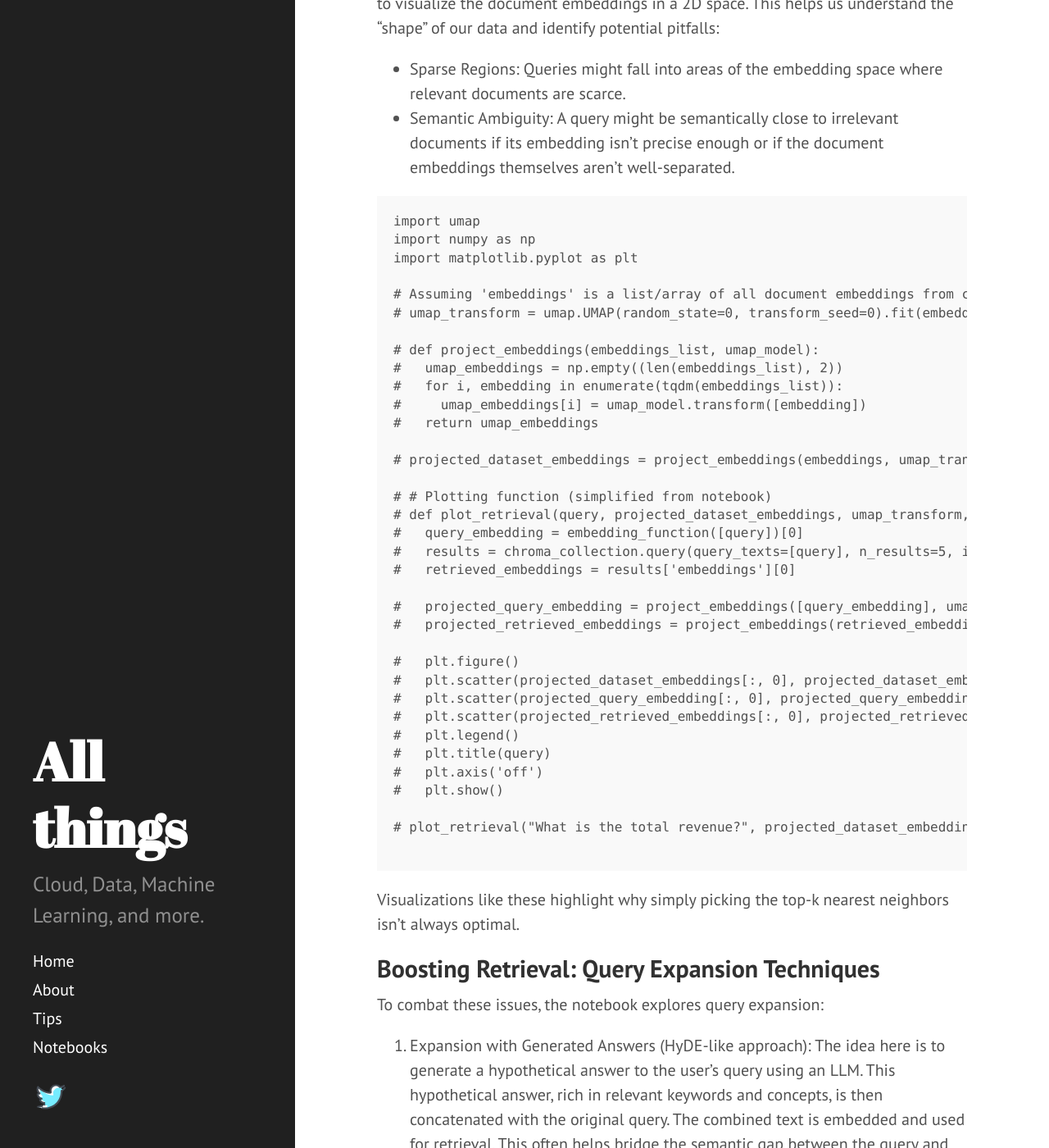
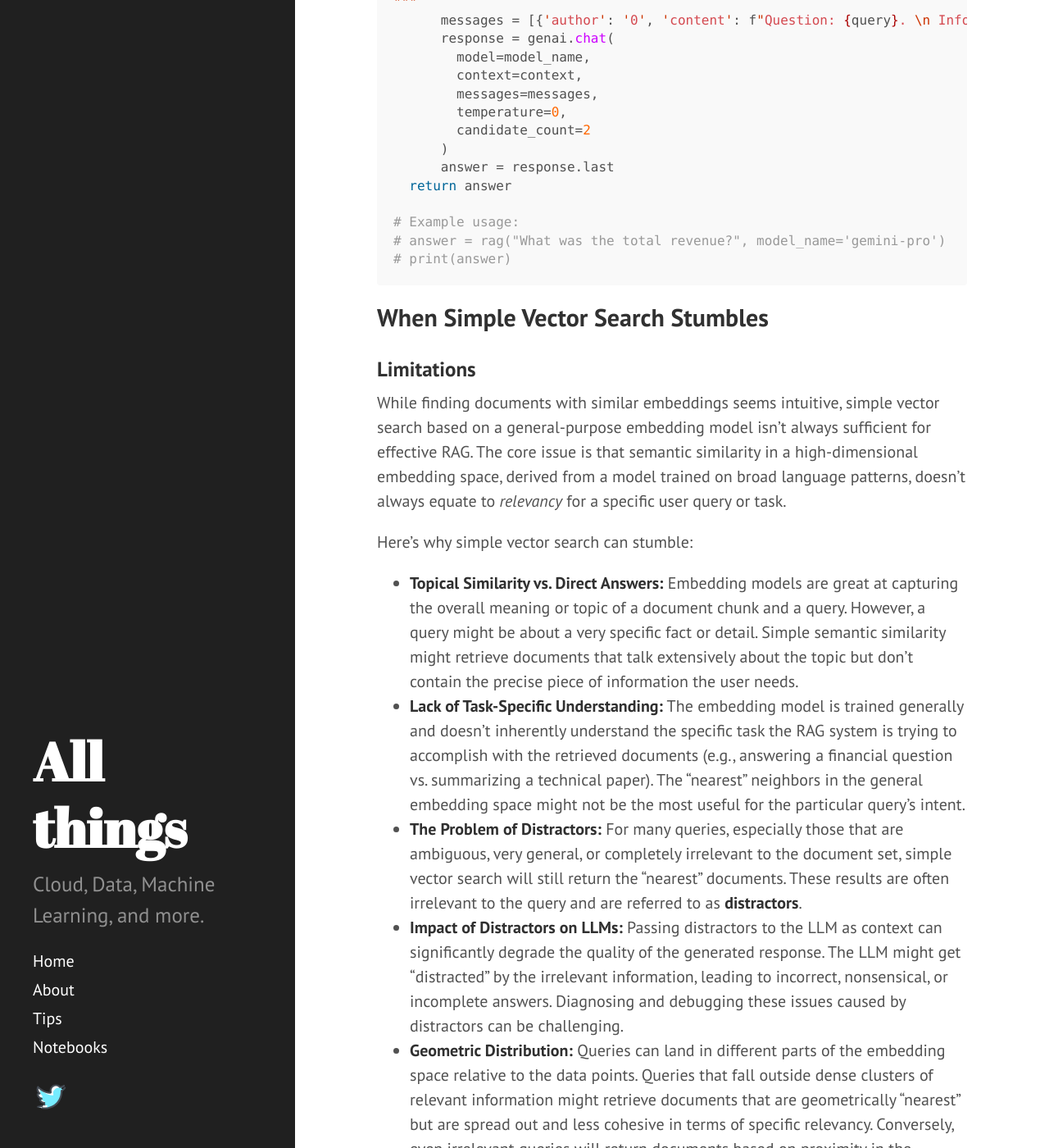
Before and after one commit to dzlab/dzlab.github.io, a Jekyll site: the page built from _posts/2025-05-24-advanced-rag.md, in a window 1280 px wide and 1400 px high, scrolled down 3493 px. Shown: the whole window at 82% size. Built offline with Jekyll 4.4.1, drawn with Linux system fonts in a browser that asks for light colours; nearby versions of some CDN libraries; a script that is not in the unit is left out; the table of contents is made by our own code; some of the changed text lies outside the part shown.

Commit message:
added visualization for simple rag pitfalls

````diff
--- a/_posts/2025-05-24-advanced-rag.md
+++ b/_posts/2025-05-24-advanced-rag.md
@@ -15,17 +15,17 @@
 
 At its heart, RAG relies on vector databases as a knowledge source, storing information as embeddings (i.e. numerical vectors) that represent the semantic meaning of text, images, or other data types in a high-dimensional space. These embeddings are used to query and retrieve relevant information before generating a response from the LLM, improving the model's ability to provide contextually accurate answers.
 
-While basic vector search with embeddings is a great starting point, we often encounter scenarios where it falls short. This blog post, explores how we can enhance a RAG pipelines using query expansion and re-ranking, with practical examples using ChromaDB and Google's Generative AI models.
-
-
-The journey begins with a common RAG setup: ingesting a document (in this case, Cisco's 2023 Annual Report), splitting it into manageable chunks, embedding these chunks, and storing them in a vector database like ChromaDB.
+While basic vector search with embeddings is a great starting point, we often encounter scenarios where it falls short. It tends to find documents that discuss similar *topics* as the query, but don't necessarily contain the direct *answer* needed. This can lead to the LLM receiving irrelevant information, known as "distractors," which can degrade the quality of the generated response and make debugging difficult.
+This blog post, explores how we can enhance a RAG pipelines using query expansion and re-ranking, with practical examples using ChromaDB and Google's Generative AI models.
 
 ## The Foundation: Embeddings-Based Retrieval
 
+Many teams start with simple retrieval methods, often relying on semantic similarity or basic embeddings. The common workflow involves ingesting documents, splitting them into manageable chunks, embedding these chunks, and storing them in a vector database like ChromaDB. When a user submits a query, this get embed with same way as the chunks were embedded. Then finding documents with the most similar embeddings (nearest neighbors), and feeding those documents as context to the LLM.
 
-First, let's quickly start with a basic RAG pipeline:
+Let's build this basic RAG pipeline:
 
-1. Document Loading & Preprocessing: A PDF document is loaded, and its text is extracted. This raw text is then split into smaller, more manageable chunks. The notebook uses both RecursiveCharacterTextSplitter and SentenceTransformersTokenTextSplitter to illustrate different approaches to chunking.
+### 1. Document Loading & Preprocessing:
+We will load a PDF document, and extract its text content. The raw text is then split into smaller, more manageable chunks. We use both `RecursiveCharacterTextSplitter` and `SentenceTransformersTokenTextSplitter` to for chunking.
 
 ```python
 from pypdf import PdfReader
@@ -52,7 +52,8 @@
   token_split_texts += token_splitter.split_text(text)
 ```
 
-2. Embedding & Indexing: These text chunks are then converted into dense vector embeddings using a sentence transformer model. ChromaDB is used as the vector store, with SentenceTransformerEmbeddingFunction handling the embedding process.
+### 2. Embedding & Indexing:
+The text chunks are then converted into dense vector embeddings using a sentence transformer model. [ChromaDB](https://www.trychroma.com/) is used as the vector store, with `SentenceTransformerEmbeddingFunction` handling the embedding process.
 
 ```python
 import chromadb
@@ -115,13 +117,28 @@
 # print(answer)
 ```
 
-## When Simple Vector Search Stumbles: Visualizing Embeddings
-The notebook cleverly uses UMAP (Uniform Manifold Approximation and Projection) to visualize the document embeddings in a 2D space. This helps us understand the "shape" of our data and identify potential pitfalls:
+## When Simple Vector Search Stumbles
+
+### Limitations
+While finding documents with similar embeddings seems intuitive, simple vector search based on a general-purpose embedding model isn't always sufficient for effective RAG. The core issue is that semantic similarity in a high-dimensional embedding space, derived from a model trained on broad language patterns, doesn't always equate to *relevancy* for a specific user query or task.
+
+Here's why simple vector search can stumble:
+
+*   **Topical Similarity vs. Direct Answers:** Embedding models are great at capturing the overall meaning or topic of a document chunk and a query. However, a query might be about a very specific fact or detail. Simple semantic similarity might retrieve documents that talk extensively about the topic but don't contain the precise piece of information the user needs.
+*   **Lack of Task-Specific Understanding:** The embedding model is trained generally and doesn't inherently understand the specific task the RAG system is trying to accomplish with the retrieved documents (e.g., answering a financial question vs. summarizing a technical paper). The "nearest" neighbors in the general embedding space might not be the most useful for the particular query's intent.
+*   **The Problem of Distractors:** For many queries, especially those that are ambiguous, very general, or completely irrelevant to the document set, simple vector search will still return the "nearest" documents. These results are often irrelevant to the query and are referred to as **distractors**.
+*   **Impact of Distractors on LLMs:** Passing distractors to the LLM as context can significantly degrade the quality of the generated response. The LLM might get "distracted" by the irrelevant information, leading to incorrect, nonsensical, or incomplete answers. Diagnosing and debugging these issues caused by distractors can be challenging.
+*   **Geometric Distribution:** Queries can land in different parts of the embedding space relative to the data points. Queries that fall outside dense clusters of relevant information might retrieve documents that are geometrically "nearest" but are spread out and less cohesive in terms of specific relevancy. Conversely, even irrelevant queries will return documents based on proximity in the embedding space, resulting in a context window filled entirely with distractors.
+
+These limitations highlight the need for more sophisticated techniques that can refine the query, re-evaluate the retrieved documents, or adapt the embedding space itself to better align with the specific task and user intent.
+
+### Visualizing Embeddings
+To better understand the "shape" of the data (user query vs stored documents) and identify potential pitfalls, we can use UMAP (Uniform Manifold Approximation and Projection) to visualize the embeddings in a 2D space. This projection will also help us understand:
 
 - Sparse Regions: Queries might fall into areas of the embedding space where relevant documents are scarce.
 - Semantic Ambiguity: A query might be semantically close to irrelevant documents if its embedding isn't precise enough or if the document embeddings themselves aren't well-separated.
 
-```pyhton
+```python
 import umap
 import numpy as np
 import matplotlib.pyplot as plt
@@ -137,27 +154,33 @@
 
 # projected_dataset_embeddings = project_embeddings(embeddings, umap_transform)
 
-# # Plotting function (simplified from notebook)
-# def plot_retrieval(query, projected_dataset_embeddings, umap_transform, chroma_collection, embedding_function):
-#   query_embedding = embedding_function([query])[0]
-#   results = chroma_collection.query(query_texts=[query], n_results=5, include=['embeddings'])
-#   retrieved_embeddings = results['embeddings'][0]
+# Plotting function
+def plot_retrieval(query, projected_dataset_embeddings, umap_transform, chroma_collection, embedding_function):
+  query_embedding = embedding_function([query])[0]
+  results = chroma_collection.query(query_texts=[query], n_results=5, include=['embeddings'])
+  retrieved_embeddings = results['embeddings'][0]
 
-#   projected_query_embedding = project_embeddings([query_embedding], umap_transform)
-#   projected_retrieved_embeddings = project_embeddings(retrieved_embeddings, umap_transform)
+  projected_query_embedding = project_embeddings([query_embedding], umap_transform)
+  projected_retrieved_embeddings = project_embeddings(retrieved_embeddings, umap_transform)
 
-#   plt.figure()
-#   plt.scatter(projected_dataset_embeddings[:, 0], projected_dataset_embeddings[:, 1], s=10, color='gray', alpha=0.7, label="Dataset document")
-#   plt.scatter(projected_query_embedding[:, 0], projected_query_embedding[:, 1], s=150, marker='x', color='r', label="User Query")
-#   plt.scatter(projected_retrieved_embeddings[:, 0], projected_retrieved_embeddings[:, 1], s=80, facecolors='none', edgecolors='g', label="Retrieved document")
-#   plt.legend()
-#   plt.title(query)
-#   plt.axis('off')
-#   plt.show()
+  plt.figure()
+  plt.scatter(projected_dataset_embeddings[:, 0], projected_dataset_embeddings[:, 1], s=10, color='gray', alpha=0.7, label="Dataset document")
+  plt.scatter(projected_query_embedding[:, 0], projected_query_embedding[:, 1], s=150, marker='x', color='r', label="User Query")
+  plt.scatter(projected_retrieved_embeddings[:, 0], projected_retrieved_embeddings[:, 1], s=80, facecolors='none', edgecolors='g', label="Retrieved document")
+  plt.legend()
+  plt.title(query)
+  plt.axis('off')
+  plt.show()
 
 # plot_retrieval("What is the total revenue?", projected_dataset_embeddings, umap_transform, chroma_collection, embedding_function)
 
 ```
+
+The following visualizations highlight why simply picking the top-k nearest neighbors isn't always optimal. This is obvious when the query has nothig to do with the dataset, but even if it's relevant the selected documents may not have usefull information for generating a final response.
+
+|Relevant query|Irrelevant query|
+|-|-|
+|![Embeddings plot for query 1]({{ "/assets/2025/05/20250524-query-1.png" | absolute_url }})|![Embeddings plot for query 2]({{ "/assets/2025/05/20250524-query-2.png" | absolute_url }})|
 
 Visualizations like these highlight why simply picking the top-k nearest neighbors isn't always optimal.
 
````
Also changed, not shown: other parts of _posts/2025-05-24-advanced-rag.md (+2 -1 lines), assets/2025/05/20250524-query-1.png (added), assets/2025/05/20250524-query-2.png (added).
